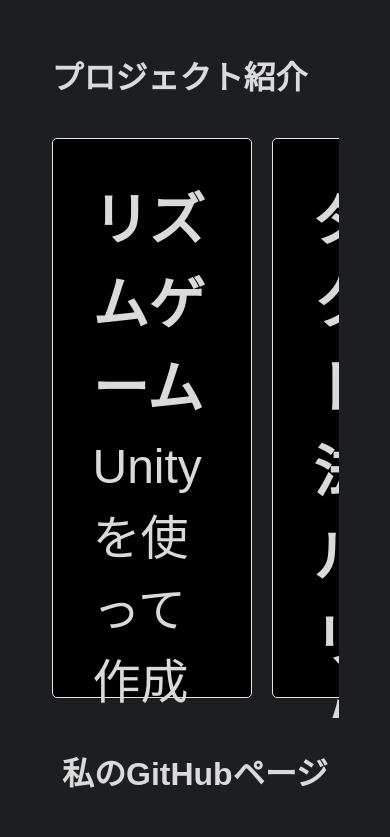
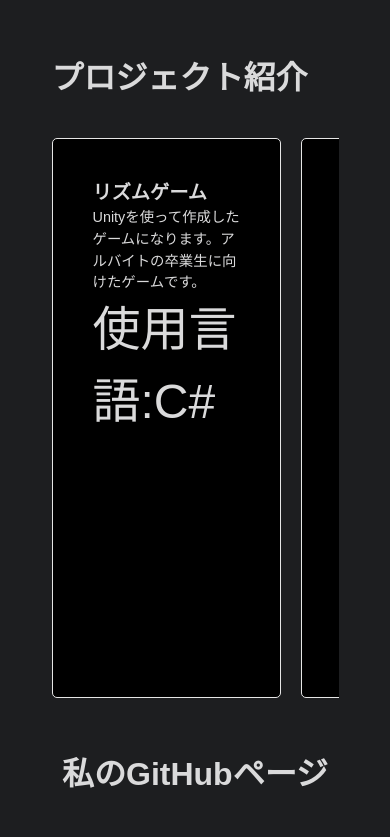
Before and after one commit to Retr0413/my-portfolio, a Next.js app: page / in a window 390 px wide. Shown: the part 4780-5617 px from the top of the page. Built offline with nearby package versions, Linux system fonts and the light colour scheme; some icons are missing.

Commit message:
2024/06/16

```diff
--- a/src/styles/frontpage.css
+++ b/src/styles/frontpage.css
@@ -28,3 +28,10 @@
         transform: translate(-50%, 0%);
     }
 }
+
+@media screen and (max-width: 768px) {
+    .backgroundtext {
+        font-size: 60px;
+        top: 40%;
+    }
+}
--- a/src/styles/globals.css
+++ b/src/styles/globals.css
@@ -390,11 +390,26 @@
   .projects-grid {
     grid-template-columns: repeat(1, 1fr);
   }
+
+  .project-card {
+    flex: 0 0 100%;
+    width: auto;
+    padding: 20px;
+    height: auto;
+  }
+
+  .project-card h3 {
+    font-size: 1.2rem;
+  }
+
+  .project-card p {
+    font-size: 0.9rem;
+  }
 }
 
 .project-card {
-  flex: 0 0 70%;
-  width: 150px;
+  flex: 0 0 80%;
+  width: 180px;
   border: 1px solid #e6e6e6;
   padding: 40px;
   border-radius: 5px;
@@ -414,6 +429,7 @@
   margin-bottom: 10px;
   color: #b3b3b3;
 }
+
 .github-section {
   text-align: center;
   margin-top: 2rem;
```
